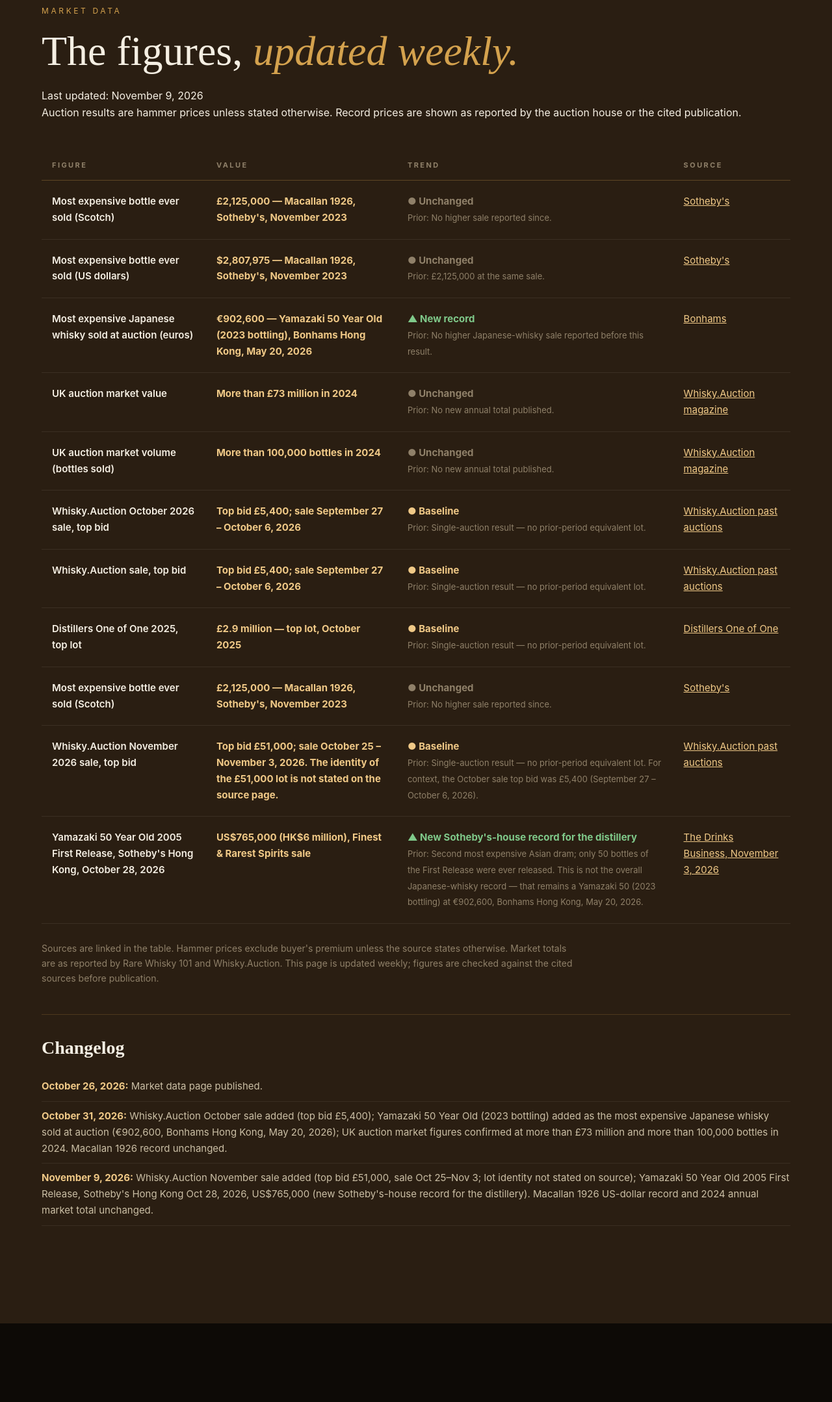
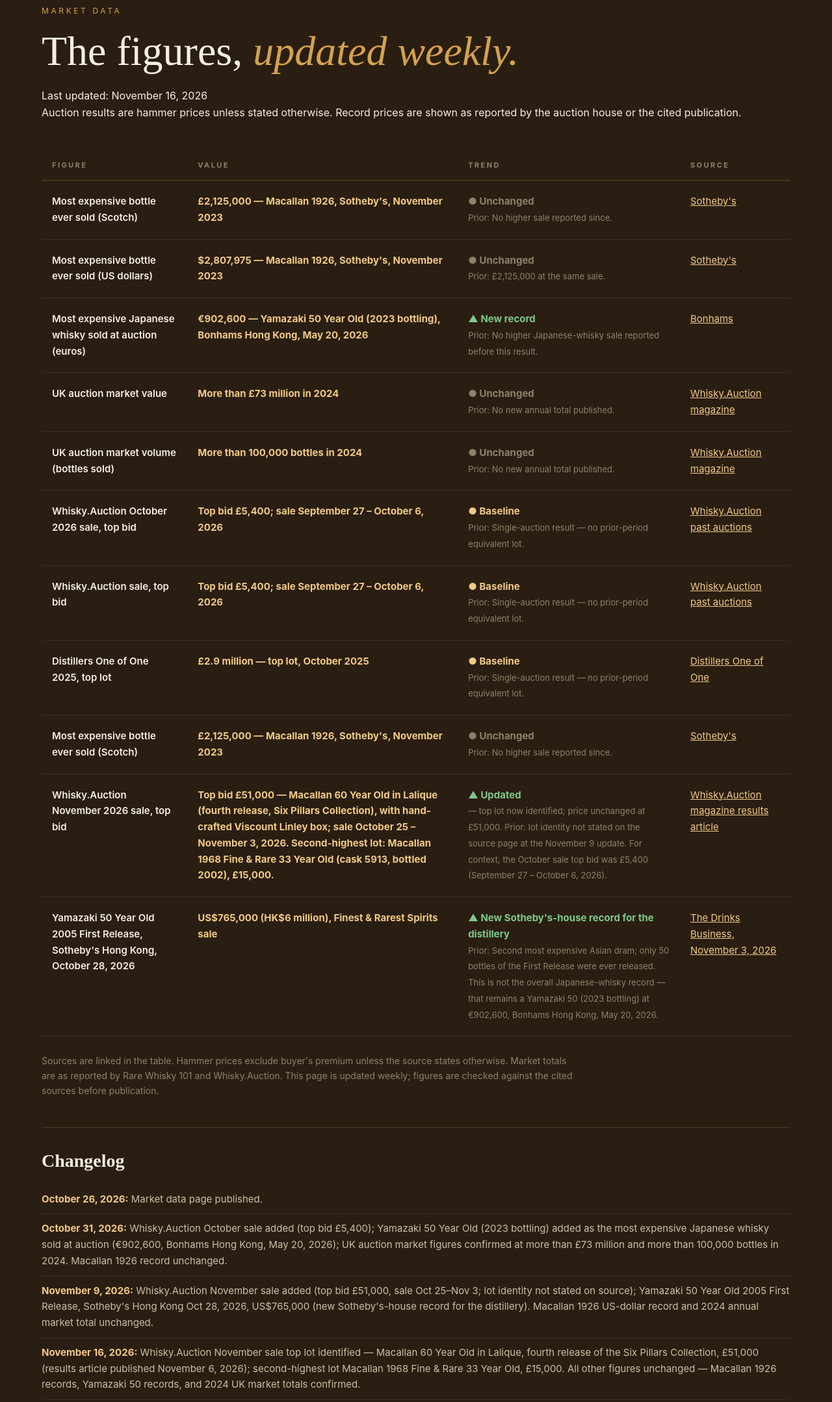
Before and after one commit to primedomaincapital/whiskeyvalues, a plain HTML site: page market-data.html in a window 1280 px wide. Shown: the part 3600-5758 px from the top of the page at 65% size. Drawn offline with Linux system fonts and the light colour scheme.

Commit message:
Weekly refresh Nov 16 2026: Whisky.Auction Nov sale top lot identified
Updated the last modified date in the JSON-LD script and the market data section to reflect the new date of November 16, 2026. Added details for the top lot of the Whisky.Auction November 2026 sale.

```diff
--- a/market-data.html
+++ b/market-data.html
@@ -93,7 +93,7 @@ footer a:hover{color:var(--amber)}
 @media(max-width:900px){.two-col,.buyers .cards,.shelf,.stat-grid{grid-template-columns:1fr}.hero-inner{padding-bottom:9vh}section{padding:90px 5vw}.facts table,.facts thead,.facts tbody,.facts th,.facts td,.facts tr{display:block}.facts thead{display:none}.facts td{border-bottom:1px solid rgba(245,239,227,.08)}.facts td::before{content:attr(data-label);display:block;font-size:11px;letter-spacing:.22em;text-transform:uppercase;color:var(--muted);margin-bottom:6px}.join form{flex-direction:column}}
 </style>
 <script type="application/ld+json">
-{"@context":"https://schema.org","@type":"Dataset","name":"Whiskey Values market data","description":"Auction hammer prices and market totals from published auction-house results and Rare Whisky 101 market data.","url":"https://whiskeyvalues.com/market-data","datePublished":"2026-10-26","dateModified":"2026-11-09","license":"https://creativecommons.org/licenses/by/4.0/","temporalCoverage":"2014/2026","creator":{"@type":"Organization","name":"Whiskey Values","url":"https://whiskeyvalues.com"},"keywords":["rare whisky","whisky auction prices","Macallan 1926","Scotch whisky market"]}
+{"@context":"https://schema.org","@type":"Dataset","name":"Whiskey Values market data","description":"Auction hammer prices and market totals from published auction-house results and Rare Whisky 101 market data.","url":"https://whiskeyvalues.com/market-data","datePublished":"2026-10-26","dateModified":"2026-11-16","license":"https://creativecommons.org/licenses/by/4.0/","temporalCoverage":"2014/2026","creator":{"@type":"Organization","name":"Whiskey Values","url":"https://whiskeyvalues.com"},"keywords":["rare whisky","whisky auction prices","Macallan 1926","Scotch whisky market"]}
 </script>
 </head>
 <body>
@@ -132,7 +132,7 @@ footer a:hover{color:var(--amber)}
 <section class="facts" id="facts"><div class="wrap">
 <p class="sec-label">Market data</p>
 <h2>The figures, <em>updated weekly.</em></h2>
-<p class="stamp">Last updated: November 9, 2026</p>
+<p class="stamp">Last updated: November 16, 2026</p>
 <p class="intro">Auction results are hammer prices unless stated otherwise. Record prices are shown as reported by the auction house or the cited publication.</p>
 <table>
 <thead><tr><th>Figure</th><th>Value</th><th>Trend</th><th>Source</th></tr></thead>
@@ -146,7 +146,7 @@ footer a:hover{color:var(--amber)}
 <tr><td data-label="Figure">Whisky.Auction sale, top bid</td><td data-label="Value"><strong>Top bid £5,400; sale September 27 – October 6, 2026</strong></td><td data-label="Trend"><span class="trend-base">● Baseline</span><br><small>Prior: Single-auction result — no prior-period equivalent lot.</small></td><td data-label="Source"><a href="https://whisky.auction/auctions">Whisky.Auction past auctions</a></td></tr>
 <tr><td data-label="Figure">Distillers One of One 2025, top lot</td><td data-label="Value"><strong>£2.9 million — top lot, October 2025</strong></td><td data-label="Trend"><span class="trend-base">● Baseline</span><br><small>Prior: Single-auction result — no prior-period equivalent lot.</small></td><td data-label="Source"><a href="https://www.distillersoneofone.com/">Distillers One of One</a></td></tr>
 <tr><td data-label="Figure">Most expensive bottle ever sold (Scotch)</td><td data-label="Value"><strong>£2,125,000 — Macallan 1926, Sotheby's, November 2023</strong></td><td data-label="Trend"><span class="trend-flat">● Unchanged</span><br><small>Prior: No higher sale reported since.</small></td><td data-label="Source"><a href="https://www.sothebys.com/en/articles/macallan-1926-most-expensive-bottle-of-whisky-ever-sold">Sotheby's</a></td></tr>
-<tr><td data-label="Figure">Whisky.Auction November 2026 sale, top bid</td><td data-label="Value"><strong>Top bid £51,000; sale October 25 – November 3, 2026. The identity of the £51,000 lot is not stated on the source page.</strong></td><td data-label="Trend"><span class="trend-base">● Baseline</span><br><small>Prior: Single-auction result — no prior-period equivalent lot. For context, the October sale top bid was £5,400 (September 27 – October 6, 2026).</small></td><td data-label="Source"><a href="https://whisky.auction/auctions">Whisky.Auction past auctions</a></td></tr>
+<tr><td data-label="Figure">Whisky.Auction November 2026 sale, top bid</td><td data-label="Value"><strong>Top bid £51,000 — Macallan 60 Year Old in Lalique (fourth release, Six Pillars Collection), with hand-crafted Viscount Linley box; sale October 25 – November 3, 2026. Second-highest lot: Macallan 1968 Fine & Rare 33 Year Old (cask 5913, bottled 2002), £15,000.</strong></td><td data-label="Trend"><span class="trend-up">▲ Updated</span><br><small>— top lot now identified; price unchanged at £51,000. Prior: lot identity not stated on the source page at the November 9 update. For context, the October sale top bid was £5,400 (September 27 – October 6, 2026).</small></td><td data-label="Source"><a href="https://magazine.whisky.auction/results/november-2026-whisky-spirits-auction-results/">Whisky.Auction magazine results article</a></td></tr>
 <tr><td data-label="Figure">Yamazaki 50 Year Old 2005 First Release, Sotheby's Hong Kong, October 28, 2026</td><td data-label="Value"><strong>US$765,000 (HK$6 million), Finest &amp; Rarest Spirits sale</strong></td><td data-label="Trend"><span class="trend-up">▲ New Sotheby's-house record for the distillery</span><br><small>Prior: Second most expensive Asian dram; only 50 bottles of the First Release were ever released. This is not the overall Japanese-whisky record — that remains a Yamazaki 50 (2023 bottling) at €902,600, Bonhams Hong Kong, May 20, 2026.</small></td><td data-label="Source"><a href="https://www.thedrinksbusiness.com/2026/11/sothebys-bea-for-japanese-whisky-at-auction/">The Drinks Business, November 3, 2026</a></td></tr>
 </tbody>
 </table>
@@ -155,7 +155,7 @@ footer a:hover{color:var(--amber)}
 <li><b>October 26, 2026:</b> Market data page published.</li>
 <li><b>October 31, 2026:</b> Whisky.Auction October sale added (top bid £5,400); Yamazaki 50 Year Old (2023 bottling) added as the most expensive Japanese whisky sold at auction (€902,600, Bonhams Hong Kong, May 20, 2026); UK auction market figures confirmed at more than £73 million and more than 100,000 bottles in 2024. Macallan 1926 record unchanged.</li>
 <li><b>November 9, 2026:</b> Whisky.Auction November sale added (top bid £51,000, sale Oct 25–Nov 3; lot identity not stated on source); Yamazaki 50 Year Old 2005 First Release, Sotheby's Hong Kong Oct 28, 2026, US$765,000 (new Sotheby's-house record for the distillery). Macallan 1926 US-dollar record and 2024 annual market total unchanged.</li>
-</ul></div>
+<li><b>November 16, 2026:</b> Whisky.Auction November sale top lot identified — Macallan 60 Year Old in Lalique, fourth release of the Six Pillars Collection, £51,000 (results article published November 6, 2026); second-highest lot Macallan 1968 Fine & Rare 33 Year Old, £15,000. All other figures unchanged — Macallan 1926 records, Yamazaki 50 records, and 2024 UK market totals confirmed.</li></ul></div>
 </div></section>
 <section class="join"><div class="wrap">
 <p class="sec-label">Stay in the loop</p>
```
